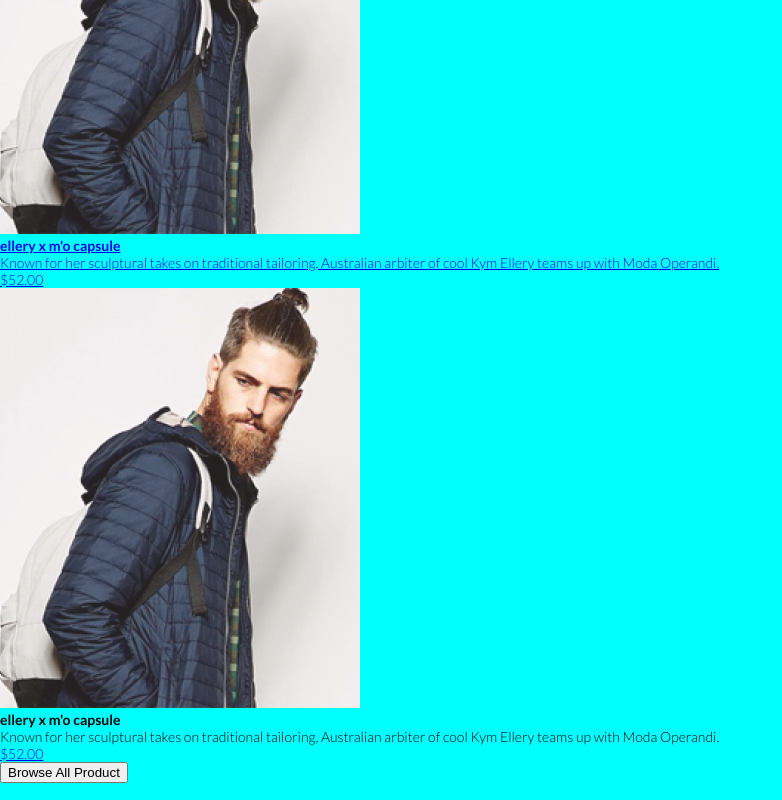
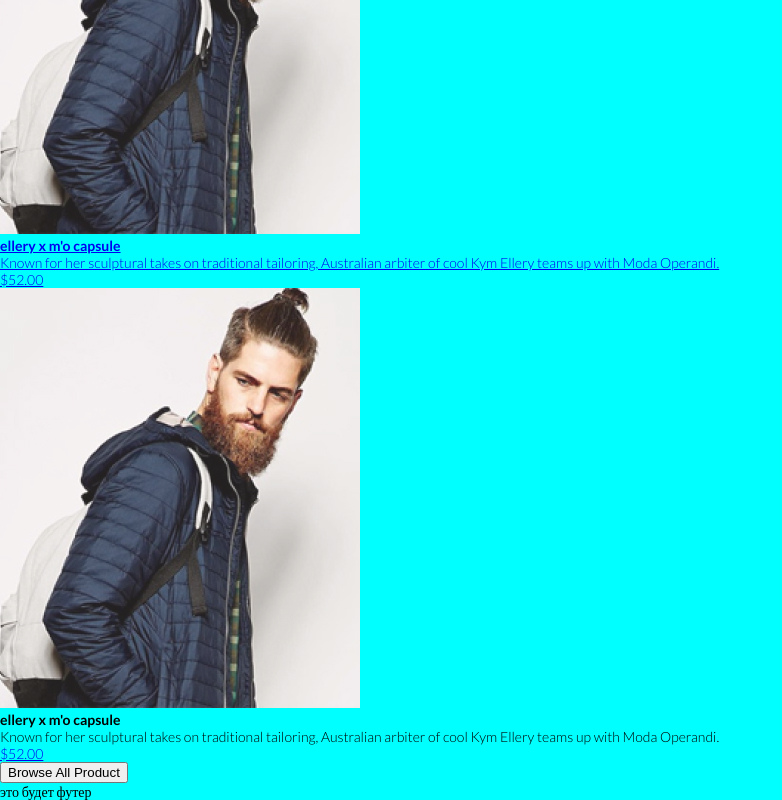
Before and after one commit to VanillaWulf/shop-27-09, a plain HTML site: page index.html in a window 1280 px wide. Shown: the part 1196-1996 px from the top of the page, without its empty margins (0-782 px from the left). Drawn offline with Linux system fonts and the light colour scheme.

Commit message:
add text

```diff
--- a/index.html
+++ b/index.html
@@ -128,7 +128,9 @@
         </section>
         <section></section>
     </main>
-    <footer></footer>
+    <footer>
+        это будет футер
+    </footer>
 </body>
 
 </html>
```
